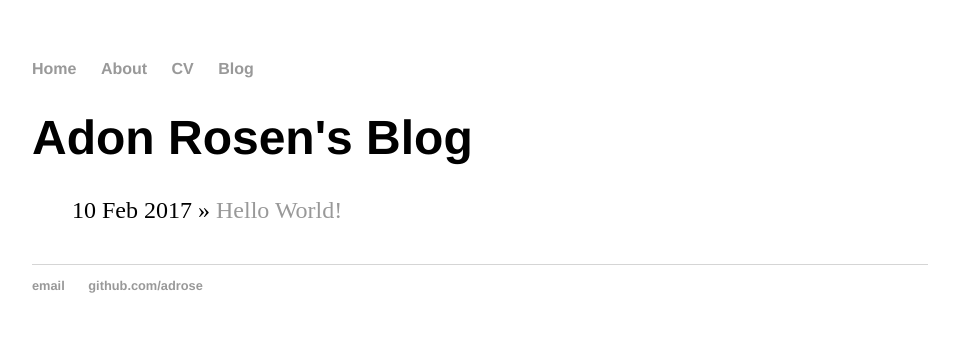
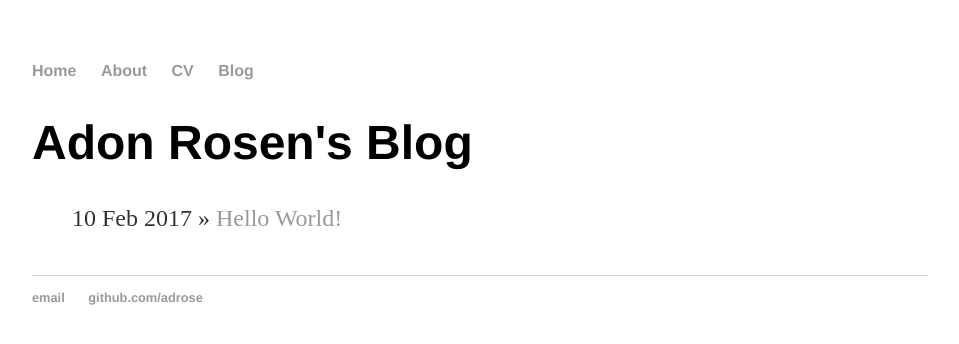
Before and after one commit to adrose/adrose.github.io, a Jekyll site: the page built from blog/index.html, in a window 1280 px wide. Shown: the top 344 px of the page, without its empty margins (160-1119 px from the left). Built offline with Jekyll 4.4.1, drawn with Linux system fonts in a browser that asks for light colours.

Commit message:
Updated syntax errors

```diff
--- a/_config.yml
+++ b/_config.yml
@@ -1,3 +1,3 @@
 name: Adon Rosen, {Neuroimaging,Behavioral} Data Analyst
-theme: jekyll-theme-tactile
 markdown: kramdown
+permalink: /blog/:year/:month/:day/:title
--- a/_layouts/default.html
+++ b/_layouts/default.html
@@ -2,9 +2,12 @@
 <html>
   <head>
     <title>{{ page.title }}</title>
-        <!-- link to main stylesheet -->
+
     <link rel="stylesheet" type="text/css" href="/css/main.css">
+
   </head>
+
+
   <body>
     <nav>
 <ul>
@@ -18,7 +21,8 @@
 
   {{ content }}
 
-        </div><!-- /.container -->
+</div>
+
   <footer>
    <ul>
    <li><a href="mailto:adrose@mail.med.upenn.edu">email</a></li>
@@ -26,4 +30,5 @@
    </ul>
   </footer>
   </body>
+
 </html>
--- a/blog/atom.xml
+++ b/blog/atom.xml
@@ -19,7 +19,7 @@
    <title>{{ post.title }}</title>
    <link href="http://adrose.github.io{{ post.url }}"/>
    <updated>{{ post.date | date_to_xmlschema }}</updated>
-        <id>http://adrose.github.io{{ post.id }}</id>
+   <id>http://adrose.github.io/{{ post.id }}</id>
    <content type="html">{{ post.content | xml_escape }}</content>
  </entry>
  {% endfor %}
--- a/blog/index.html
+++ b/blog/index.html
@@ -5,7 +5,8 @@
 <h1>{{ page.title }}</h1>
 <ul class="posts">
 
-    {% for post in site.posts %}
-    <li><span>{{ post.date | date_to_string }}</span> » <a href="{{ post.url }}" title="{{ post.title }}">{{ post.title }}</a></li>
-    {% endfor %}
+  {% for post in site.posts %}
+    <li><span>{{ post.date | date_to_string }}</span> &raquo; <a href="{{ post.url }}" title="{{ post.title }}">{{ post.title }}</a></li>
+  {% endfor %}
+
 </ul>
--- a/css/main.css
+++ b/css/main.css
@@ -1,43 +1,29 @@
-body {
-    margin: 60px auto;
-    width: 70%;
-}
-nav ul, footer ul {
-    font-family:'Helvetica', 'Arial', 'Sans-Serif';
-    padding: 0px;
-    list-style: none;
-    font-weight: bold;
-}
-nav ul li, footer ul li {
-    display: inline;
-    margin-right: 20px;
-}
-a {
-    text-decoration: none;
-    color: #999;
-}
-a:hover {
-    text-decoration: underline;
-}
-h1 {
-    font-size: 3em;
-    font-family:'Helvetica', 'Arial', 'Sans-Serif';
-}
-p {
-    font-size: 1.5em;
-    line-height: 1.4em;
-    color: #333;
-}
-footer {
-    border-top: 1px solid #d5d5d5;
-    font-size: .8em;
-}
+body { margin: 60px auto; width: 70%; }
 
-ul.posts {
-    margin: 20px auto 40px;
-    font-size: 1.5em;
-}
+a { text-decoration: none; color: #999; }
+a:hover { text-decoration: underline; }
 
-ul.posts li {
-    list-style: none;
-}
+p, ul { font-size: 1.5em; line-height: 1.4em; color: #333; }
+
+h1, h2, h3, h4 { font-family: 'Helvetica', 'Arial', 'Sans-Serif'; }
+h1 { font-size: 3em;  }
+h2 { font-size: 2.7em; }
+h3 { font-size: 2.3em; }
+h4 { font-size: 1.9em; }
+
+nav ul, footer ul { font-size: 1em; font-family: 'Helvetica', 'Arial', 'Sans-Serif'; padding: 0px; list-style: none; font-weight: bold; }
+nav ul li, footer ul li { display: inline; margin-right: 20px; }
+
+footer { border-top: 1px solid #d5d5d5; font-size: .8em; }
+
+/* Blog */
+ul.posts { margin: 20px auto 40px; font-size: 1.5em; }
+ul.posts li { list-style: none; }
+
+/* CV */
+.cv { margin: 0px 0px 60px; }
+.cv h1 { font-size: 3em; }
+.cv h2 { font-size: 2em; }
+.cv address, .cv .download { font-family: 'Helvetica', 'Arial', 'Sans-Serif'; }
+.cv address, .cv p { font-size: 1.2em; }
+.cv .download { float: right; font-size: .8em; text-transform: uppercase; }
```
Also changed, not shown: _layouts/post.html (added, +9 -0 lines), about/index.html (+15 -0 lines), cv/index.html (+22 -0 lines), index.html (+5 -4 lines), README.md. Lines whose indentation alone changed are shown as unchanged.
